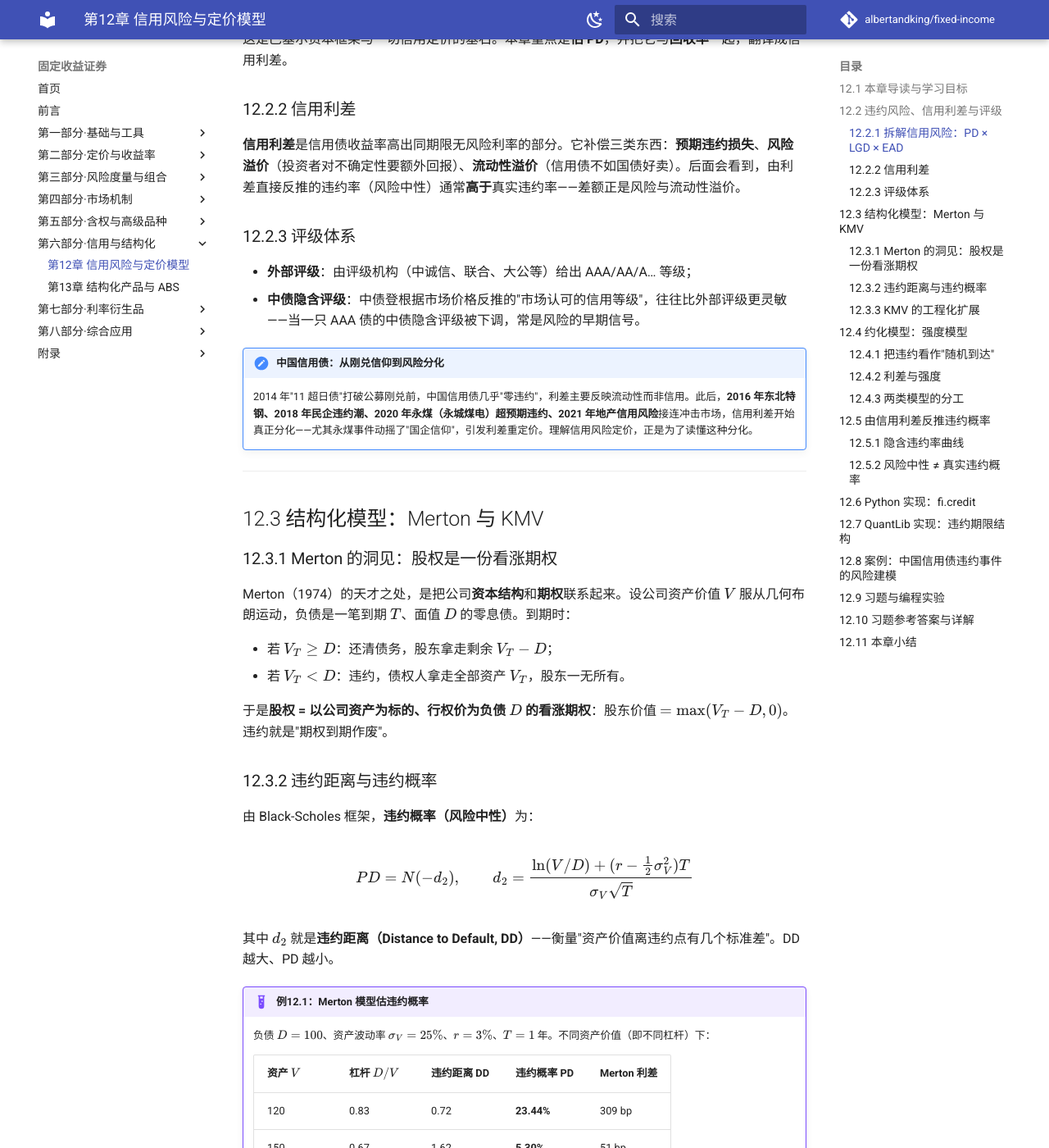
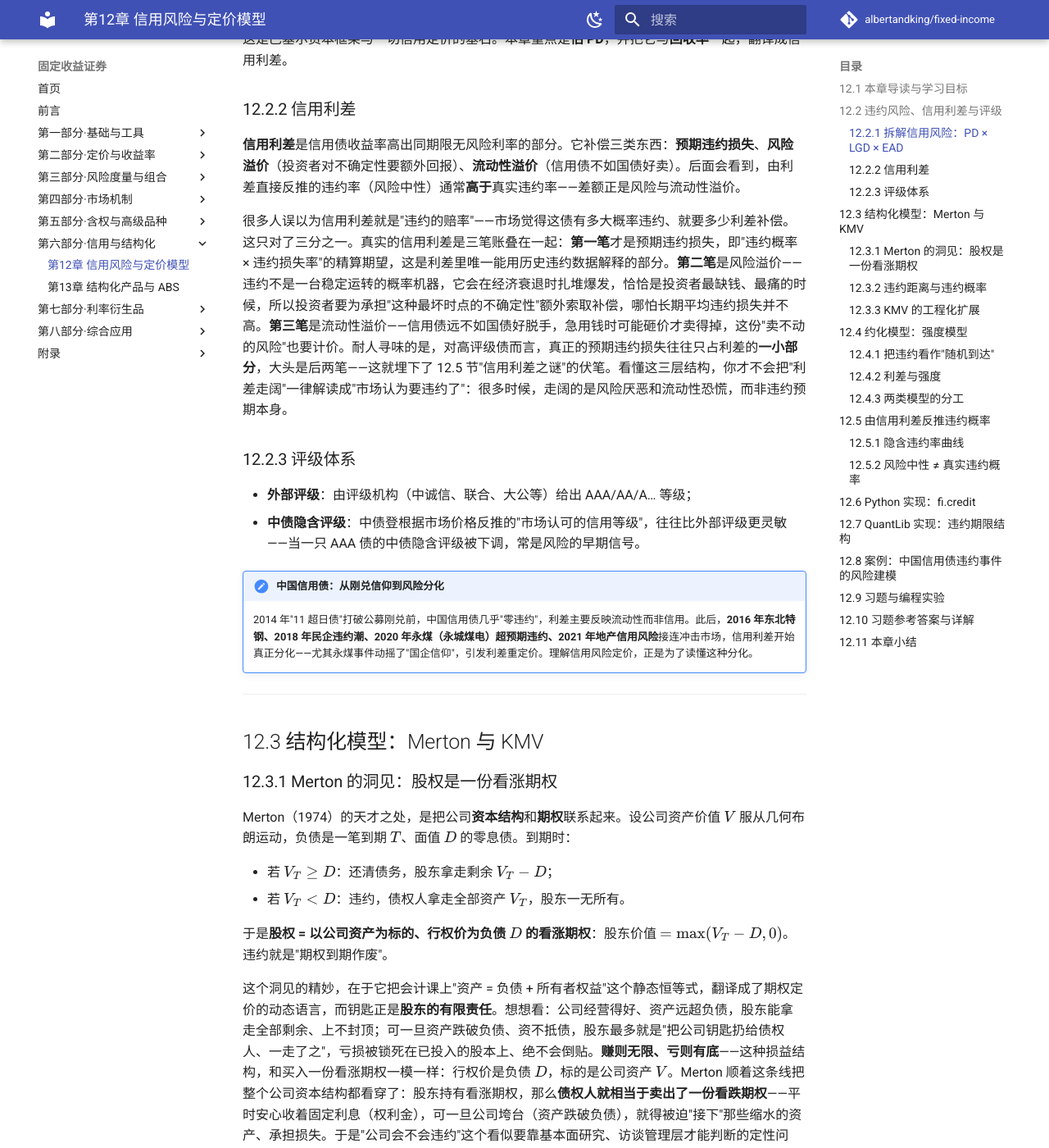
Before and after one commit to albertandking/fixed-income, an MkDocs documentation site: the page built from book/part6/12-credit-risk.md, in a window 1280 px wide and 1400 px high, scrolled down 1368 px. Shown: the whole window at 82% size. Built offline with MkDocs 1.6.1 and Material for MkDocs 9.7.7, drawn with Linux system fonts in a browser that asks for light colours; comment, search, counter and statistics services are not loaded; some of the changed text lies outside the part shown.

Commit message:
第12章散文加厚：12.2信用利差三层补偿(预期损失/风险溢价/流动性)别误读、12.3 Merton股权=看涨期权的天才洞见(有限责任→违约有了价格公式)

```diff
--- a/book/part6/12-credit-risk.md
+++ b/book/part6/12-credit-risk.md
@@ -49,6 +49,8 @@ $$\boxed{\;EL = PD \times LGD \times EAD\;}$$
 
 **信用利差**是信用债收益率高出同期限无风险利率的部分。它补偿三类东西：**预期违约损失**、**风险溢价**（投资者对不确定性要额外回报）、**流动性溢价**（信用债不如国债好卖）。后面会看到，由利差直接反推的违约率（风险中性）通常**高于**真实违约率——差额正是风险与流动性溢价。
 
+很多人误以为信用利差就是"违约的赔率"——市场觉得这债有多大概率违约、就要多少利差补偿。这只对了三分之一。真实的信用利差是三笔账叠在一起：**第一笔**才是预期违约损失，即"违约概率 × 违约损失率"的精算期望，这是利差里唯一能用历史违约数据解释的部分。**第二笔**是风险溢价——违约不是一台稳定运转的概率机器，它会在经济衰退时扎堆爆发，恰恰是投资者最缺钱、最痛的时候，所以投资者要为承担"这种最坏时点的不确定性"额外索取补偿，哪怕长期平均违约损失并不高。**第三笔**是流动性溢价——信用债远不如国债好脱手，急用钱时可能砸价才卖得掉，这份"卖不动的风险"也要计价。耐人寻味的是，对高评级债而言，真正的预期违约损失往往只占利差的**一小部分**，大头是后两笔——这就埋下了 12.5 节"信用利差之谜"的伏笔。看懂这三层结构，你才不会把"利差走阔"一律解读成"市场认为要违约了"：很多时候，走阔的是风险厌恶和流动性恐慌，而非违约预期本身。
+
 ### 12.2.3 评级体系
 
 - **外部评级**：由评级机构（中诚信、联合、大公等）给出 AAA/AA/A… 等级；
@@ -69,6 +71,8 @@ Merton（1974）的天才之处，是把公司**资本结构**和**期权**联
 - 若 $V_T < D$：违约，债权人拿走全部资产 $V_T$，股东一无所有。
 
 于是**股权 = 以公司资产为标的、行权价为负债 $D$ 的看涨期权**：股东价值 $=\max(V_T - D, 0)$。违约就是"期权到期作废"。
+
+这个洞见的精妙，在于它把会计课上"资产 = 负债 + 所有者权益"这个静态恒等式，翻译成了期权定价的动态语言，而钥匙正是**股东的有限责任**。想想看：公司经营得好、资产远超负债，股东能拿走全部剩余、上不封顶；可一旦资产跌破负债、资不抵债，股东最多就是"把公司钥匙扔给债权人、一走了之"，亏损被锁死在已投入的股本上、绝不会倒贴。**赚则无限、亏则有底**——这种损益结构，和买入一份看涨期权一模一样：行权价是负债 $D$，标的是公司资产 $V$。Merton 顺着这条线把整个公司资本结构都看穿了：股东持有看涨期权，那么**债权人就相当于卖出了一份看跌期权**——平时安心收着固定利息（权利金），可一旦公司垮台（资产跌破负债），就得被迫"接下"那些缩水的资产、承担损失。于是"公司会不会违约"这个看似要靠基本面研究、访谈管理层才能判断的定性问题，被 Merton 一举转化成了"这份看涨期权会不会到期作废"的**可计算**问题——只要知道资产价值、资产波动率和负债水平，违约概率就能用 Black-Scholes 的同一套公式算出来。这正是结构化模型最令人拍案叫绝之处：**它让违约第一次拥有了价格公式。**
 
 ### 12.3.2 违约距离与违约概率
 
```
